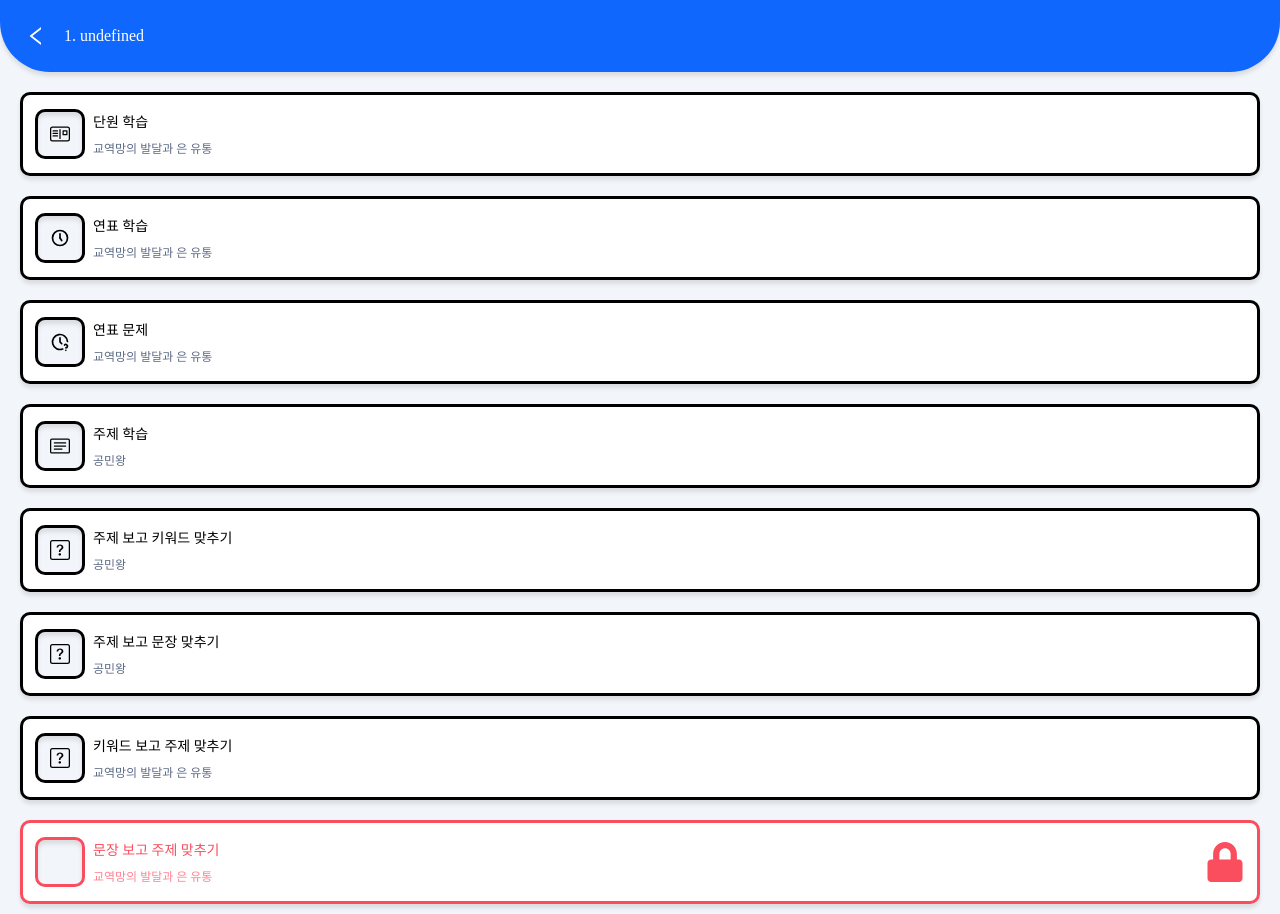
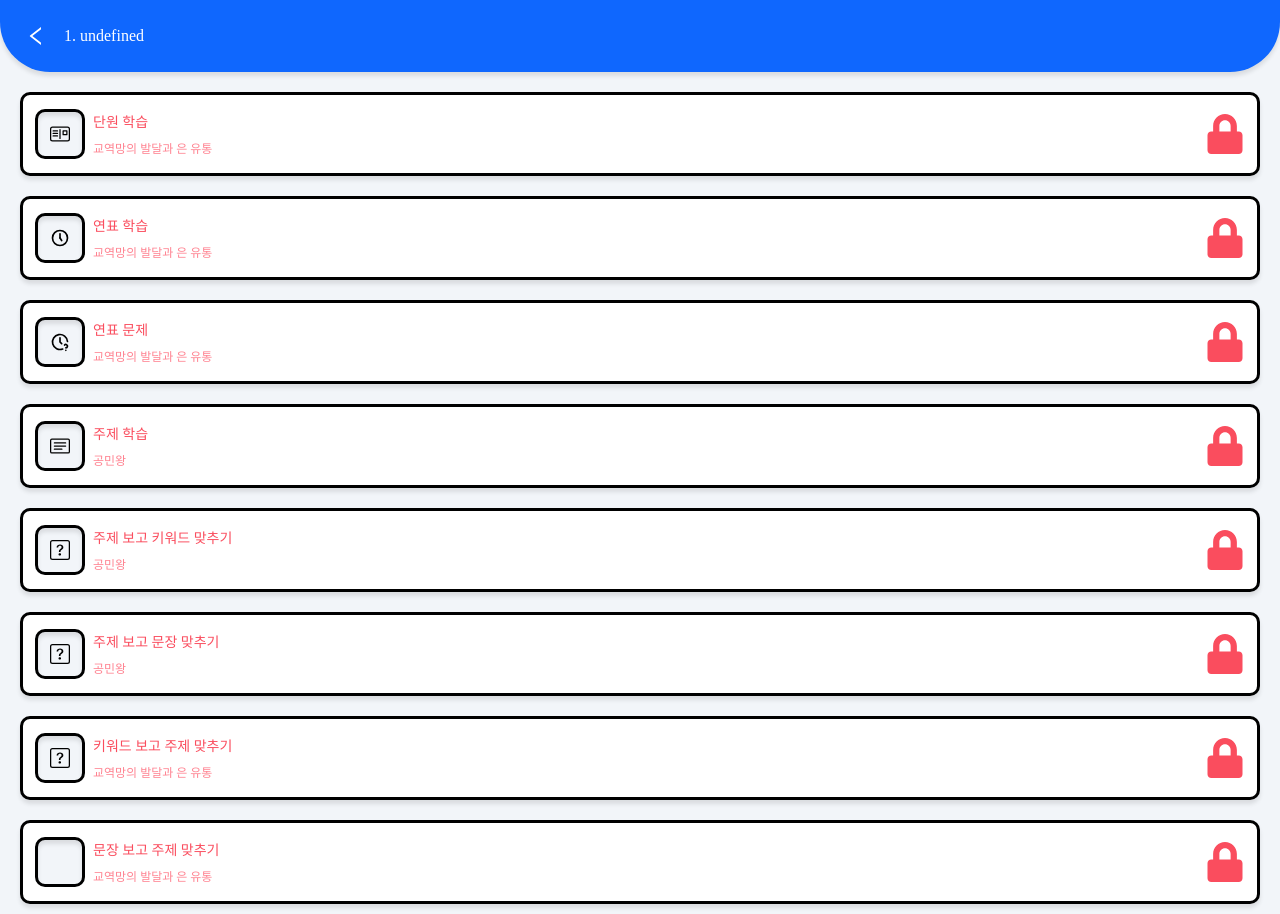
Before and after one commit to zockq1/openbook-user, a React (Create React App) app: page /jeong-ju-haeng/1 in a window 1280 px wide. Built offline with nearby package versions, Linux system fonts and the light colour scheme; no server answers; a web font is replaced by a local one.

Commit message:
Refactor:  ContentState 타입 첫글자 대문자로 수정

```diff
--- a/src/components/atoms/ChapterNumber.tsx
+++ b/src/components/atoms/ChapterNumber.tsx
@@ -1,13 +1,14 @@
 import { ReactNode } from "react";
 import styled from "styled-components";
+import { ContentState } from "../../types/chapterTypes";
 
 interface ChapterNumberProps {
-  state: string;
+  state: ContentState;
   children?: ReactNode;
 }
 
 interface StateProps {
-  state: string;
+  state: ContentState;
 }
 
 const StyledChapterNumber = styled.div<StateProps>`
@@ -20,12 +21,12 @@
   border-radius: ${({ theme }) => theme.borderRadius.xxs};
   border: 3px solid
     ${({ theme, state }) =>
-      state === "locked" ? theme.colors.red : theme.colors.black};
+      state === "Locked" ? theme.colors.red : theme.colors.black};
   font-size: ${({ theme }) => theme.fontSizes.xxl};
   font-weight: ${({ theme }) => theme.fontWeight.bold};
   background-color: ${({ theme }) => theme.colors.bg};
   color: ${({ theme, state }) =>
-    state === "locked" ? theme.colors.red : theme.colors.black};
+    state === "Locked" ? theme.colors.red : theme.colors.black};
   box-shadow: inset ${({ theme }) => theme.shadow.defaultShadow};
 `;
 
--- a/src/components/molecules/ChapterItem.tsx
+++ b/src/components/molecules/ChapterItem.tsx
@@ -23,7 +23,7 @@
 
   border: 3px solid
     ${({ theme, state }) =>
-      state === "locked" ? theme.colors.red : theme.colors.black};
+      state === "Locked" ? theme.colors.red : theme.colors.black};
   border-radius: ${({ theme }) => theme.borderRadius.xxs};
   box-shadow: ${({ theme }) => theme.shadow.defaultShadow};
   background-color: ${({ theme }) => theme.colors.white};
@@ -41,7 +41,7 @@
   const navigate = useNavigate();
 
   const onClickChapter = () => {
-    if (state === "open") {
+    if (state === "Open") {
       navigate(`/jeong-ju-haeng/${number}`);
     }
   };
@@ -54,7 +54,7 @@
           weight={theme.fontWeight.medium}
           size={theme.fontSizes.small}
           padding={theme.padding.small}
-          color={state === "locked" ? theme.colors.red : theme.colors.black}
+          color={state === "Locked" ? theme.colors.red : theme.colors.black}
         >
           {title}
         </Text>
@@ -62,13 +62,13 @@
           weight={theme.fontWeight.regular}
           size={theme.fontSizes.small}
           padding={theme.padding.small}
-          color={state === "locked" ? theme.colors.lightRed : theme.colors.grey}
+          color={state === "Locked" ? theme.colors.lightRed : theme.colors.grey}
         >
           진행도: {progress}
         </Text>
       </ChapterContent>
 
-      {state === "locked" && <FaLock color={theme.colors.red} size={40} />}
+      {state === "Locked" && <FaLock color={theme.colors.red} size={40} />}
     </StyledChpaterItem>
   );
 }
--- a/src/components/molecules/ContentItem.tsx
+++ b/src/components/molecules/ContentItem.tsx
@@ -27,7 +27,7 @@
 
   border: 3px solid
     ${({ theme, state }) =>
-      state === "locked" ? theme.colors.red : theme.colors.black};
+      state === "Locked" ? theme.colors.red : theme.colors.black};
   border-radius: ${({ theme }) => theme.borderRadius.xxs};
   box-shadow: ${({ theme }) => theme.shadow.defaultShadow};
   background-color: ${({ theme }) => theme.colors.white};
@@ -46,7 +46,7 @@
   const { chapter } = useParams();
 
   const onClickChapter = () => {
-    if (content.state === "open") {
+    if (content.state === "Open") {
       dispatch(setCurrentContent(index));
       navigate(`/jeong-ju-haeng/${chapter}/content`);
     }
@@ -63,7 +63,7 @@
           size={theme.fontSizes.small}
           padding={theme.padding.xs_Lsmall}
           color={
-            content.state !== "open" ? theme.colors.red : theme.colors.black
+            content.state !== "Open" ? theme.colors.red : theme.colors.black
           }
         >
           {content.content}
@@ -73,14 +73,14 @@
           size={theme.fontSizes.xs}
           padding={theme.padding.xs_Lsmall}
           color={
-            content.state !== "open" ? theme.colors.lightRed : theme.colors.grey
+            content.state !== "Open" ? theme.colors.lightRed : theme.colors.grey
           }
         >
           {content.title}
         </Text>
       </ChapterContent>
 
-      {content.state !== "open" && (
+      {content.state !== "Open" && (
         <FaLock color={theme.colors.red} size={40} />
       )}
     </StyledChpaterItem>
--- a/src/components/pages/JeongJuHaengListPage.tsx
+++ b/src/components/pages/JeongJuHaengListPage.tsx
@@ -6,19 +6,19 @@
   {
     title: "인류의 출현",
     number: 1,
-    state: "open",
+    state: "Open",
     progress: "완료",
   },
   {
     title: "교역망의 발달과 은 유통",
     number: 2,
-    state: "open",
+    state: "Open",
     progress: "연표 학습",
   },
   {
     title: "조선의 건국",
     number: 3,
-    state: "locked",
+    state: "Locked",
     progress: "시작 전",
   },
 ];
--- a/src/store/slices/contentSlice.ts
+++ b/src/store/slices/contentSlice.ts
@@ -8,7 +8,7 @@
 }
 
 const initialState: ContentState = {
-  contentList: [{ content: "", title: "", state: "open" }],
+  contentList: [{ content: "", title: "", state: "Open" }],
   currentContent: 0,
   currentTopic: "",
 };
--- a/src/types/chapterTypes.ts
+++ b/src/types/chapterTypes.ts
@@ -1,4 +1,4 @@
-export type ContentState = "open" | "locked" | "updated";
+export type ContentState = "Open" | "Locked" | "Updated";
 
 export interface ChapterModel {
   title: string;
```
